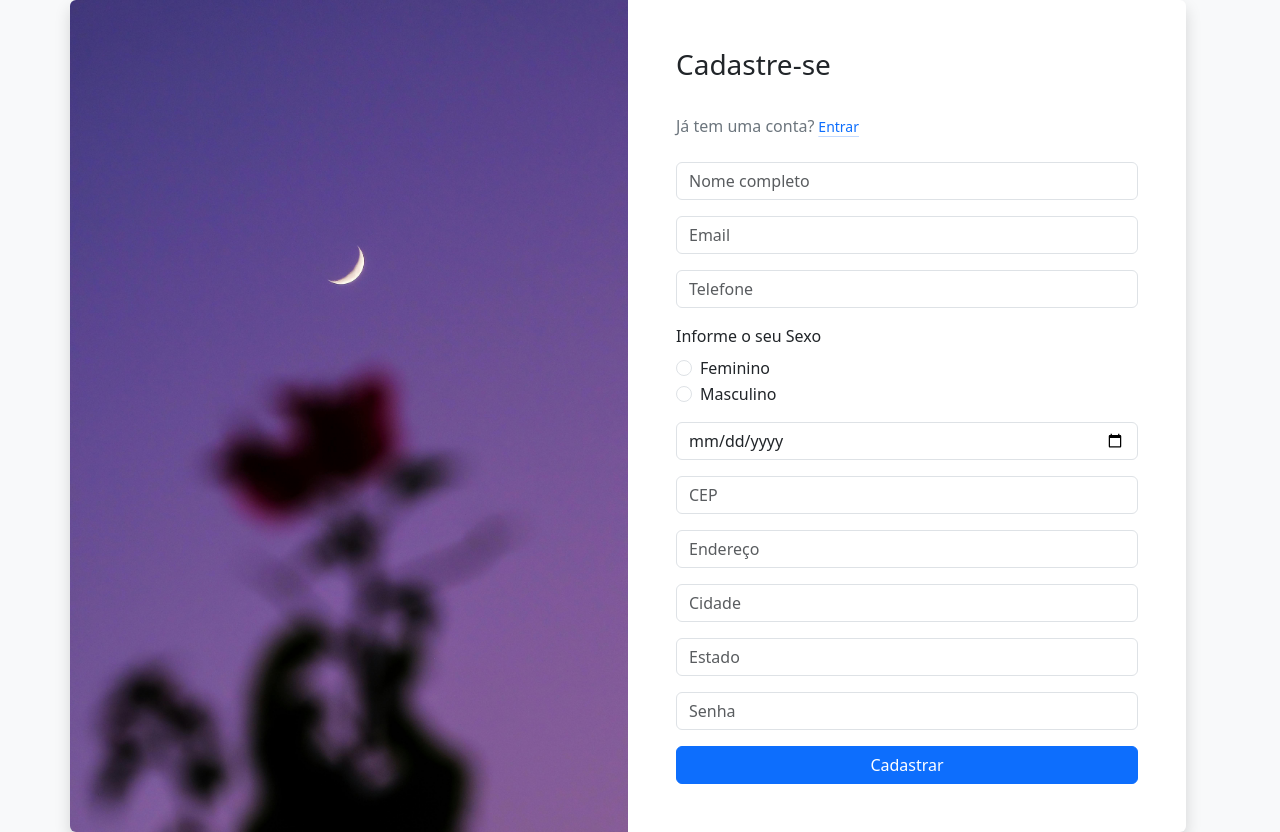
After one commit to niveabeh/sistema-de-login-cadastro-php, a PHP site: page /editar.php in a window 1280 px wide. The commit adds this page. Run offline with PHP 8.4, Linux system fonts and the light colour scheme; data that the repository does not hold is empty.

Commit message:
add página de editar e add setup cpm sql par a  update

```diff
--- /dev/null
+++ b/editar.php
@@ -0,0 +1,147 @@
+<?php
+
+if (isset($_GET['id'])) {
+
+    include_once('config.php');
+
+    $id = $_GET['id'];
+
+
+    $sqlSelect = "SELECT * FROM usuarios WHERE id =$id";
+
+    $result = $conexao->query($sqlSelect);
+    if ($result->num_rows > 0) {
+
+
+        while ($user_data = mysqli_fetch_assoc($result)) {
+            $nome = $user_data['nome_completo'];
+            $email = $user_data['email'];
+            $telefone = $user_data['telefone'];
+            $sexo = $user_data['sexo'];
+            $data = $user_data['data_nascimento'];
+            $cep = $user_data['cep'];
+            $endereco = $user_data['endereco'];
+            $cidade = $user_data['cidade'];
+            $estado = $user_data['estado'];
+            $senha = $user_data['senha'];
+        }
+    } else {
+        header('Location: sistema.php');
+    }
+
+
+
+
+    // $result = mysqli_query($conexao,
+    //  "INSERT INTO usuarios (nome_completo, email, telefone, sexo, data_nascimento, cep, cidade, estado, senha)
+    // VALUES ('$nome','$email','$telefone','$sexo','$data','$cep','$cidade','$estado', '$senha')");
+    // header('Location: login.php');
+}
+
+
+?>
+
+
+
+<!DOCTYPE html>
+<html lang="pt-br">
+
+<head>
+    <meta charset="UTF-8">
+    <meta name="viewport" content="width=device-width, initial-scale=1.0">
+    <link rel="stylesheet" href="/sistema-de-login-cadastro-php/views/assets/css/style.css">
+    <link href="https://cdn.jsdelivr.net/npm/bootstrap@5.3.8/dist/css/bootstrap.min.css" rel="stylesheet" integrity="sha384-sRIl4kxILFvY47J16cr9ZwB07vP4J8+LH7qKQnuqkuIAvNWLzeN8tE5YBujZqJLB" crossorigin="anonymous" defer>
+    <script src="https://cdn.jsdelivr.net/npm/bootstrap@5.3.8/dist/js/bootstrap.bundle.min.js" integrity="sha384-FKyoEForCGlyvwx9Hj09JcYn3nv7wiPVlz7YYwJrWVcXK/BmnVDxM+D2scQbITxI" crossorigin="anonymous" defer></script>
+    <title>Login</title>
+</head>
+
+<body class="bg-light">
+
+
+    <div class="container min-vh-100 d-flex align-items-center">
+
+        <div class="row w-100 bg-white shadow rounded overflow-hidden ">
+            <div class="col-12 col-lg-6 p-0 order-1 order-lg-0 img-central">
+                <img src="/sistema-de-login-cadastro-php/views/assets/img/pexels-chinar-minar-1265133847-29727067.jpg"
+                    class="img-fluid ">
+            </div>
+            <div class="col-12 col-lg-6 order-0 orden-lg-1 p-5 d-flex flex-column justify-content-center">
+                <h3 class="mb-4">Cadastre-se</h3>
+                <div class="d-flex my-2 ">
+                    <p class="text-secondary me-1">Já tem uma conta?</p>
+                    <a class="link-primary link-offset-2 link-underline-opacity-25 link-underline-opacity-100-hover" href="/sistema-de-login-cadastro-php/login.php"> <small>Entrar</small> </a>
+                </div>
+                <form action="saveEdit.php" method="POST">
+
+                    <input type="hidden" name="id" value="<?php echo $id; ?>">
+
+                    <input type="text" class="form-control mb-3" name="nome"
+                        placeholder="Nome completo" value="<?php echo $nome; ?>" required>
+
+                    <input type="email" class="form-control mb-3"
+                        placeholder="Email" name="email" value="<?php echo $email; ?>" required>
+
+                    <input type="tel" name="telefone" class="form-control mb-3"
+                        placeholder="Telefone" value="<?php echo $telefone; ?>">
+
+                    <div class="mb-3">
+                        <label class="form-label">Informe o seu Sexo</label>
+
+                        <div class="form-check">
+                            <input class="form-check-input"
+                                type="radio"
+                                name="sexo"
+                                id="feminino"
+                                value="feminino"
+                                <?php echo ($sexo == 'feminino' ? 'checked' : '') ?> required>
+
+                            <label class="form-check-label" for="feminino">
+                                Feminino
+                            </label>
+                        </div>
+
+                        <div class="form-check">
+                            <input class="form-check-input"
+                                type="radio"
+                                name="sexo"
+                                id="masculino"
+                                value="masculino"
+                                <?php echo ($sexo == 'masculino' ? 'checked' : '') ?>>
+
+                            <label class="form-check-label" for="masculino">
+                                Masculino
+                            </label>
+                        </div>
+                    </div>
+
+                    <input type="date" class="form-control mb-3" name="data" value="<?php echo $data; ?>" required>
+
+                    <input type="text" class="form-control mb-3" name="cep" value="<?php echo $cep; ?>"
+                        placeholder="CEP">
+
+                    <input type="text" name="endereco" value="<?php echo $endereco; ?>" class="form-control mb-3"
+                        placeholder="Endereço">
+
+                    <input type="text" name="cidade" value="<?php echo $cidade; ?>" class="form-control mb-3"
+                        placeholder="Cidade">
+
+                    <input type="text" name="estado" value="<?php echo $estado; ?>" class="form-control mb-3"
+                        placeholder="Estado">
+
+                    <input type="text" name="senha" value="<?php echo $senha; ?>" class="form-control mb-3"
+                        placeholder="Senha" required>
+
+                    <button type="submit" name="update" id="update" class="btn btn-primary w-100">
+                        Cadastrar
+                    </button>
+
+                </form>
+
+            </div>
+
+        </div>
+
+    </div>
+</body>
+
+</html>
--- a/sistema.php
+++ b/sistema.php
@@ -72,9 +72,8 @@ if (!isset($_SESSION['usuario'])) {
                         echo "<td>" . ($user_data['estado']) . "</td>";
                         echo "<td>" . ($user_data['senha']) . "</td>";
                         echo "<td> acoes </td>";
-                        echo "<td>
-                        <a href='editar.php?id=" . $user_data['id'] . "' class='btn btn-sm btn-primary'>Editar</a>
-                        <a href='delete.php?id=" . $user_data['id'] . "' class='btn btn-sm btn-danger'>Excluir</a>
+                        echo "<td><a href='editar.php?id=" . $user_data['id'] . "' class='btn btn-sm btn-primary'>Editar</a>
+                        <a href='deletar.php?id=" . $user_data['id'] . "' class='btn btn-sm btn-danger'>Excluir</a>
                     </td>";
 
                         echo "</tr>";
```
Also changed, not shown: saveEdit.php (added, +27 -0 lines).
